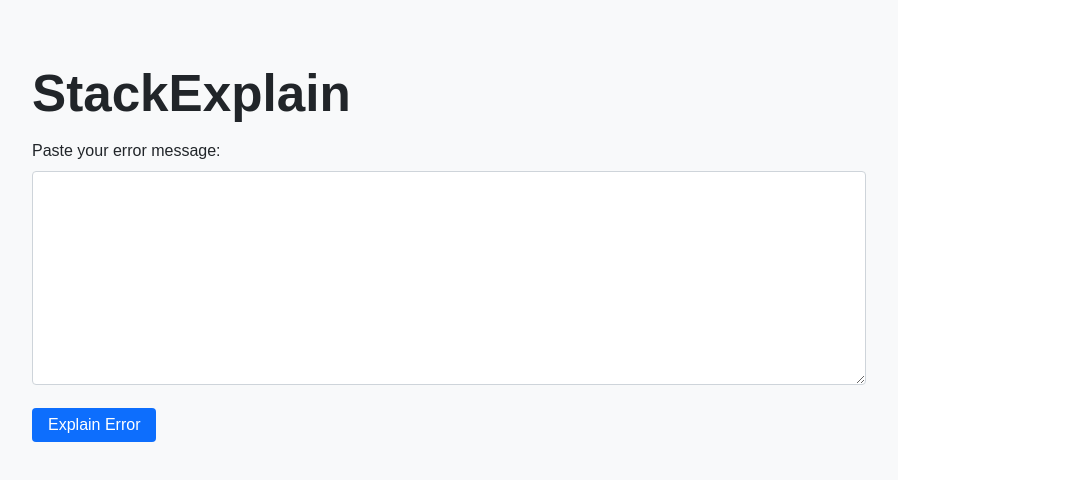
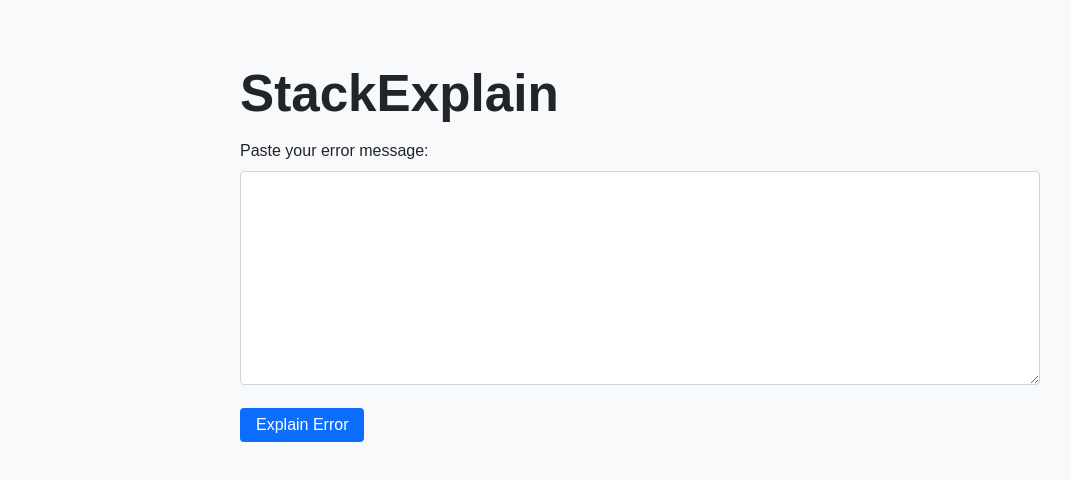
Before and after one commit to adityapatwardhan1/stackexplain, a React (Vite) app in the folder frontend/stackexplain-frontend/: page / in a window 1280 px wide. Shown: the top 480 px of the page, without its empty margins (0-1071 px from the left). Built offline with nearby package versions, Linux system fonts and the light colour scheme.

Commit message:
Factored out styling to styles.css

```diff
--- a/frontend/stackexplain-frontend/src/App.tsx
+++ b/frontend/stackexplain-frontend/src/App.tsx
@@ -2,6 +2,7 @@
 
 import { useState } from 'react';
 import axios from 'axios';
+import './styles.css';
 
 function App() {
 	const [error, setError] = useState('');
@@ -18,15 +19,10 @@ function App() {
 		}
 	};
 
-	// This is horribly ChatGPT'd, make it my own.
+	// Horribly ChatGPT'd
 	return (
-		<div style={{
-			padding: '2rem',
-			fontFamily: 'sans-serif',
-			backgroundColor: '#f8f9fa', // light background
-			color: '#212529',            // dark text
-			minHeight: '100vh'
-		}}>
+		<div className="app-container">
+			<div className="content">
 				<h1 style={{ marginBottom: '1rem' }}>StackExplain</h1>
 
 				<label htmlFor="error-input" style={{ display: 'block', marginBottom: '0.5rem' }}>
@@ -36,55 +32,97 @@ function App() {
 				<textarea
 					id="error-input"
 					rows={10}
-				cols={80}
 					value={error}
 					onChange={e => setError(e.target.value)}
-				style={{
-					width: '100%',
-					maxWidth: '800px',
-					padding: '1rem',
-					fontFamily: 'monospace',
-					fontSize: '1rem',
-					border: '1px solid #ced4da',
-					borderRadius: '4px',
-					backgroundColor: '#ffffff',
-					color: '#212529',
-				}}
 				/>
 
 				<br />
 
-			<button
-				onClick={handleSubmitError}
-				style={{
-					marginTop: '1rem',
-					padding: '0.5rem 1rem',
-					fontSize: '1rem',
-					cursor: 'pointer',
-					backgroundColor: '#0d6efd',
-					color: 'white',
-					border: 'none',
-					borderRadius: '4px',
-				}}
-			>
-				Explain Error
-			</button>
+				<button onClick={handleSubmitError}>Explain Error</button>
 
 				{explanation && (
-				<div style={{
-					marginTop: '2rem',
-					whiteSpace: 'pre-wrap',
-					backgroundColor: '#e9ecef',
-					padding: '1rem',
-					borderRadius: '4px',
-					maxWidth: '800px'
-				}}>
+					<div className="explanation">
 						<h2>Explanation:</h2>
 						<p>{explanation}</p>
 					</div>
 				)}
 			</div>
+		</div>
 	);
+	// return (
+	// 	<div style={{
+	// 		minHeight: '100vh',
+	// 		width: '100vw', // fill the full screen width
+	// 		fontFamily: 'sans-serif',
+	// 		backgroundColor: '#f8f9fa',
+	// 		color: '#212529',
+	// 		display: 'flex',
+	// 		justifyContent: 'center',
+	// 		alignItems: 'flex-start',
+	// 		padding: '2rem',
+	// 		boxSizing: 'border-box' // ensures padding doesn't shrink the box
+	// 	}}>
+	// 		<div style={{
+	// 		width: '100%',
+	// 		maxWidth: '800px',
+	// 		}}>
+	// 		<h1 style={{ marginBottom: '1rem' }}>StackExplain</h1>
+
+	// 		<label htmlFor="error-input" style={{ display: 'block', marginBottom: '0.5rem' }}>
+	// 			Paste your error message:
+	// 		</label>
+
+	// 		<textarea
+	// 			id="error-input"
+	// 			rows={10}
+	// 			value={error}
+	// 			onChange={e => setError(e.target.value)}
+	// 			style={{
+	// 			width: '100%',
+	// 			padding: '1rem',
+	// 			fontFamily: 'monospace',
+	// 			fontSize: '1rem',
+	// 			border: '1px solid #ced4da',
+	// 			borderRadius: '4px',
+	// 			backgroundColor: '#ffffff',
+	// 			color: '#212529',
+	// 			boxSizing: 'border-box'
+	// 			}}
+	// 		/>
+
+	// 		<br />
+
+	// 		<button
+	// 			onClick={handleSubmitError}
+	// 			style={{
+	// 			marginTop: '1rem',
+	// 			padding: '0.5rem 1rem',
+	// 			fontSize: '1rem',
+	// 			cursor: 'pointer',
+	// 			backgroundColor: '#0d6efd',
+	// 			color: 'white',
+	// 			border: 'none',
+	// 			borderRadius: '4px',
+	// 			}}
+	// 		>
+	// 			Explain Error
+	// 		</button>
+
+	// 		{explanation && (
+	// 			<div style={{
+	// 			marginTop: '2rem',
+	// 			whiteSpace: 'pre-wrap',
+	// 			backgroundColor: '#e9ecef',
+	// 			padding: '1rem',
+	// 			borderRadius: '4px',
+	// 			}}>
+	// 			<h2>Explanation:</h2>
+	// 			<p>{explanation}</p>
+	// 			</div>
+	// 		)}
+	// 		</div>
+	// 	</div>
+	// );
 }
 
 export default App;
--- /dev/null
+++ b/frontend/stackexplain-frontend/src/styles.css
@@ -0,0 +1,55 @@
+/* styles.css */
+
+/* Outer layout */
+.app-container {
+  min-height: 100vh;
+  width: 100vw;
+  font-family: sans-serif;
+  background-color: #f8f9fa;
+  color: #212529;
+  display: flex;
+  justify-content: center;
+  align-items: flex-start;
+  padding: 2rem;
+  box-sizing: border-box;
+}
+
+/* Centered inner content */
+.content {
+  width: 100%;
+  max-width: 800px;
+}
+
+/* Textarea input */
+textarea {
+  width: 100%;
+  padding: 1rem;
+  font-family: monospace;
+  font-size: 1rem;
+  border: 1px solid #ced4da;
+  border-radius: 4px;
+  background-color: #ffffff;
+  color: #212529;
+  box-sizing: border-box;
+}
+
+/* Button styling */
+button {
+  margin-top: 1rem;
+  padding: 0.5rem 1rem;
+  font-size: 1rem;
+  cursor: pointer;
+  background-color: #0d6efd;
+  color: white;
+  border: none;
+  border-radius: 4px;
+}
+
+/* Explanation box */
+.explanation {
+  margin-top: 2rem;
+  white-space: pre-wrap;
+  background-color: #e9ecef;
+  padding: 1rem;
+  border-radius: 4px;
+}
```
Lines whose indentation alone changed are shown as unchanged.
